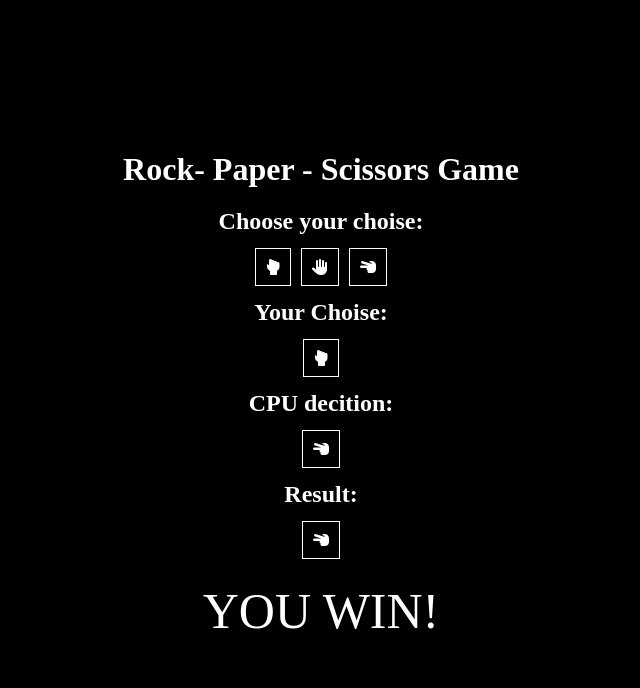
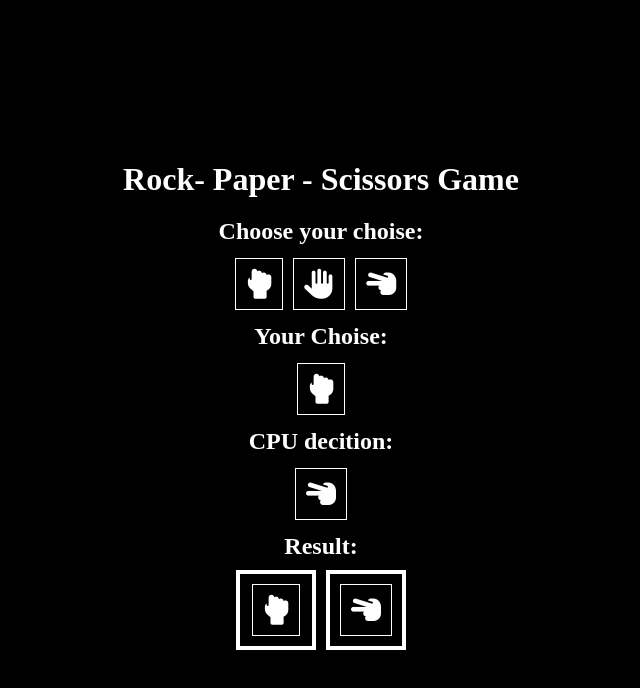
Before and after one commit to juancmdev/rock-paper-scissors, a plain HTML site: page index.html in a window 1280 px wide. Both pictures are taken after a click on the icon 592 px from the left and 266 px from the top of the page. Shown: the whole page, without its empty margins (319-959 px from the left). Drawn offline with Linux system fonts and the light colour scheme.

Commit message:
Undertanding how functions work

```diff
--- a/app.js
+++ b/app.js
@@ -1,64 +1,107 @@
 const id = document.getElementById('cpu');
 const container = document.querySelector('#container');
 const p_choise = document.querySelector('#p-choise');
+const player_container = document.querySelector('.player-container');
+const cpu_container = document.querySelector('#r');
 
+
+const datosPlayer = [];
+const results = [];
+
+function datos(dato){
+    datosPlayer.push(dato);
+    //console.log(parseInt(dato));
+    //console.log(datosPlayer);
+    Resultado(datos);
+    resultPlayer(dato);
+}
 
 
     container.addEventListener('click', function(e){
         console.log(e.target);
-        if(e.target.dataset.id === '1'){
+        if(e.target.dataset.id === '2'){
             p_choise.innerHTML = `<i class="fas fa-hand-paper"></i>`;
-        }
-        if(e.target.dataset.id === '2'){
-            p_choise.innerHTML = `<i class="fas fa-hand-scissors"></i>`;
+            datos(e.target.dataset.id)
         }
         if(e.target.dataset.id === '3'){
+            p_choise.innerHTML = `<i class="fas fa-hand-scissors"></i>`;
+            datos(e.target.dataset.id)
+        }
+        if(e.target.dataset.id === '1'){
             p_choise.innerHTML = `<i class="fas fa-hand-rock"></i>`;
+            datos(e.target.dataset.id)
         }
 
     })
+
+
+function Resultado(dato){
+    if(dato){
+        setTimeout(function(){
+            function computer(){
+                function getRandomInt(min, max) {
+                    return Math.floor(Math.random() * (max - min)) + min;
+                  }
+
+                const randomNum = getRandomInt(1, 4);
+                resultCpu(randomNum);
+
+                console.log("Número Aleatorio: " + randomNum);
+
+                if (randomNum == 1){
+                    console.log("CPU: Rock");
+                    id.innerHTML =`<i class="fas fa-hand-rock"></i>`;
+                }else if (randomNum == 2){
+                    console.log("CPU: Paper");
+                    id.innerHTML = `<i class="fas fa-hand-paper"></i>`;
+                } else if (randomNum == 3){
+                    console.log("CPU: Scissors");
+                    id.innerHTML =`<i class="fas fa-hand-scissors"></i>`;
+                }
+            }
+
+            computer();
+
+        }, 2000)
+    }
+
+}
 
 
 
 
 
 
-function computer(){
-    function getRandomInt(min, max) {
-        return Math.floor(Math.random() * (max - min)) + min;
-      }
 
-    const randomNum = getRandomInt(1, 4);
 
-    console.log("Número Aleatorio: " + randomNum);
-
-    if (randomNum == 1){
-        console.log("CPU: Rock");
-        id.innerHTML =`<i class="fas fa-hand-rock"></i>`;
-        //const resPc = "Rock";
-        //return resPc;
-    }else if (randomNum == 2){
-        console.log("CPU: Paper");
-        id.innerHTML = `<i class="fas fa-hand-paper"></i>`;
-        //const resPc = "Paper";
-        //return resPc;
-    } else if (randomNum == 3){
-        console.log("CPU: Scissors");
-        id.innerHTML =`<i class="fas fa-hand-scissors"></i>`;
-        //const resPc = "Scissors";
-        //return resPc;
+function resultPlayer(dato){
+    console.log("Dato jugador: " + dato);
+    if(dato === '2'){
+        player_container.innerHTML = `<i class="fas fa-hand-paper"></i>`;
+        //datos(e.target.dataset.id)
+    }
+    if(dato === '3'){
+        player_container.innerHTML = `<i class="fas fa-hand-scissors"></i>`;
+        //datos(e.target.dataset.id)
+    }
+    if(dato === '1'){
+        player_container.innerHTML = `<i class="fas fa-hand-rock"></i>`;
+        //datos(e.target.dataset.id)
     }
 }
 
-computer();
-
-
-
-
-/*function computerPlay(playerSelection, computerSelection){
-    console.log("Resultado Jugador: " + playerSelection);
-    //console.log("Resultado computadora: " +computerSelection);
+function resultCpu(datoCpu){
+    console.log("Dato CPU: " + datoCpu);
+    if(datoCpu === 2){
+        cpu_container.innerHTML = `<i class="fas fa-hand-paper"></i>`;
+        //datos(e.target.dataset.id)
+    }
+    if(datoCpu === 3){
+        cpu_container.innerHTML = `<i class="fas fa-hand-scissors"></i>`;
+        //datos(e.target.dataset.id)
+    }
+    if(datoCpu === 1){
+        cpu_container.innerHTML = `<i class="fas fa-hand-rock"></i>`;
+        //datos(e.target.dataset.id)
+    }
 }
-
-
-computerPlay(playerSelection());*/
--- a/estilos.css
+++ b/estilos.css
@@ -28,8 +28,23 @@ body {
     align-items: center;
 }
 
+.container-results{
+    display: flex;
+    gap: 10px;
+}
+
+.conts{
+    width: 80px;
+    height: 80px;
+    border: 4px solid white;
+    display: flex;
+    justify-content: center;
+    align-items: center;
+}
+
 .fas {
     color: white;
+    font-size: 30px;
 }
 
 i {
--- a/index.html
+++ b/index.html
@@ -14,19 +14,27 @@
       <h1>Rock- Paper - Scissors Game</h1>
       <h2>Choose your choise:</h2>
       <div class="container-logos">
-        <i class="fas fa-hand-rock" id="rock" data-id="3"></i>
-        <i class="fas fa-hand-paper" id="paper" data-id="1"></i>
-        <i class="fas fa-hand-scissors" id="scissors" data-id="2"></i>
+        <i class="fas fa-hand-rock" id="rock" data-id="1"></i>
+        <i class="fas fa-hand-paper" id="paper" data-id="2"></i>
+        <i class="fas fa-hand-scissors" id="scissors" data-id="3"></i>
       </div>
 
       <h2>Your Choise:</h2>
       <p id="p-choise"><i class="fas fa-user-secret"></i></p>
       <h2>CPU decition:</h2>
-      <p id="cpu">rock</p>
+      <p id="cpu"><i class="fas fa-user-secret"></i></p>
 
       <h2>Result:</h2>
-      <i class="fas fa-hand-scissors"></i>
-      <p id="win">YOU WIN!</p>
+      <!--<i class="fas fa-hand-scissors"></i>-->
+      <div class="container-results">
+        <div class="player-container conts">
+
+        </div>
+        <div class="cpu-container conts" id="r">
+
+        </div>
+      </div>
+      <!--<p id="win">YOU WIN!</p>-->
 
     </div>
 
```
